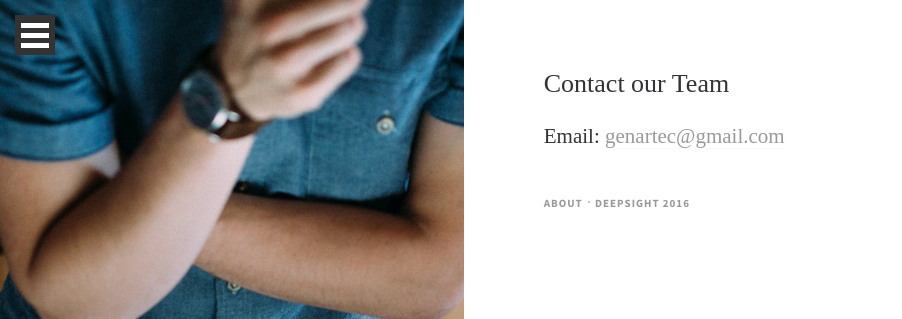
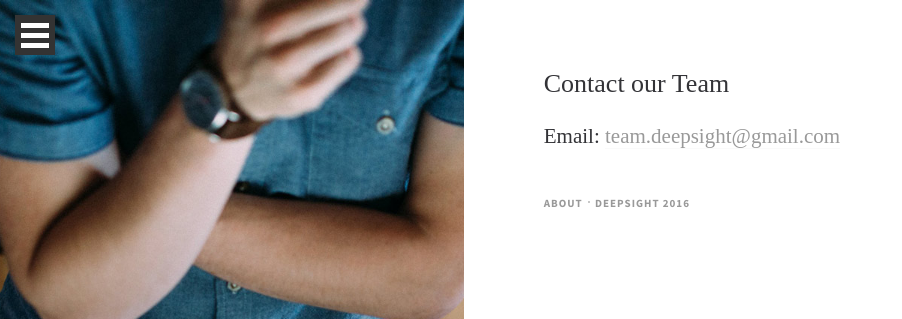
Before and after one commit to bemoregt/team-deepsight.github.io, a Jekyll site: the page built from contact.md, in a window 1280 px wide. Shown: the top 319 px of the page, without its empty margins (0-902 px from the left). Built offline with Jekyll 4.4.1, drawn with Linux system fonts in a browser that asks for light colours; some web fonts are replaced.

```diff
--- a/_config.yml
+++ b/_config.yml
@@ -1,9 +1,7 @@
 # Site settings
 title: DeepSight
 email: team.deepsight@gmail.com
-description: > # Writer Theme is a responsive template
- focussed on typography, minimal design and
-  quality photography built using the Jekyll platform.
+description: > #
 baseurl: "" # the subpath of your site, e.g. /blog
 url: "http://team-deepsight.github.io" # the base hostname & protocol for your site
 enable_retina: true
--- a/_layouts/contact.html
+++ b/_layouts/contact.html
@@ -4,7 +4,7 @@ layout: with-sidebar
 
 <h3>{{ page.form_heading }}</h3>
 <br/>
-<p>Email: <a href="mailto:genartec@gmail.com">genartec@gmail.com</p>
+<p>Email: <a href="mailto:team.deepsight@gmail.com">team.deepsight@gmail.com</p>
 
 
 <!-- {% include contact-form.html %} -->
```
